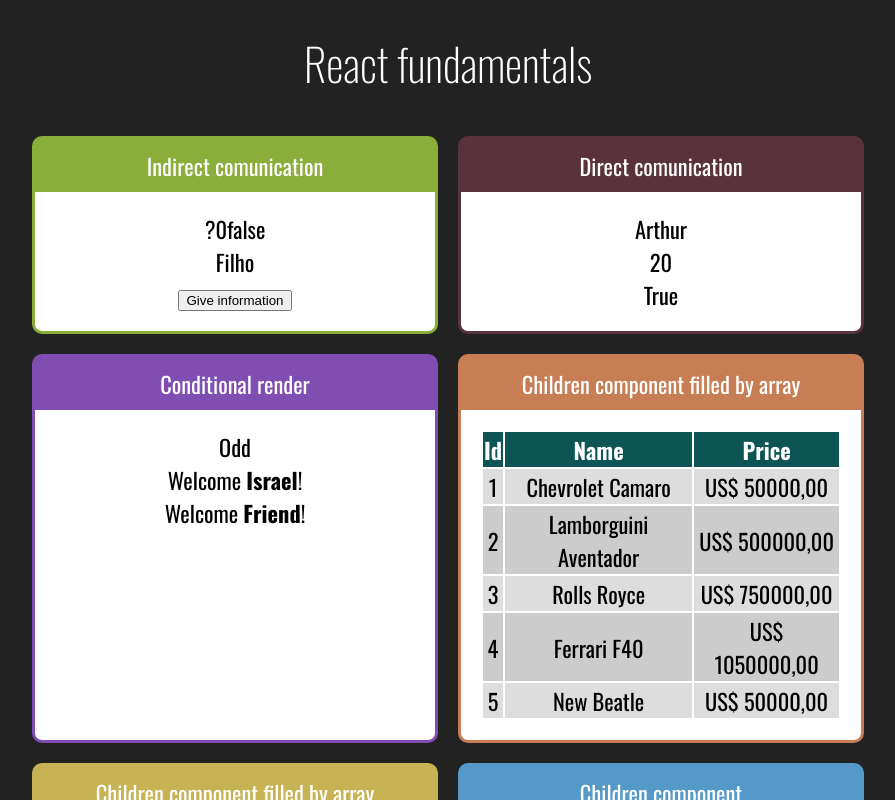
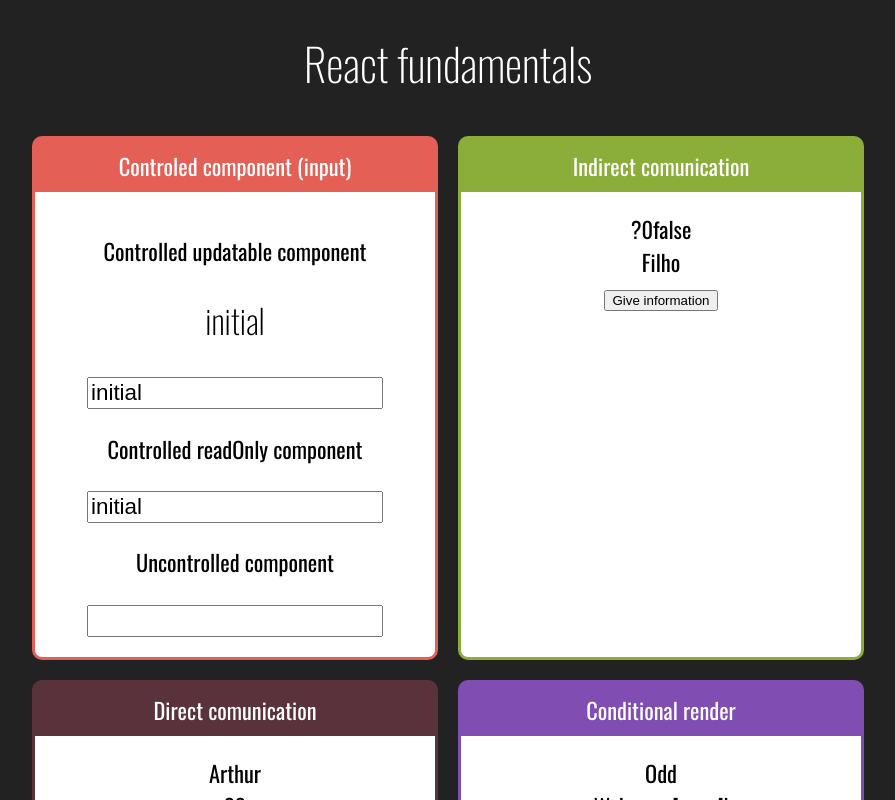
Before and after one commit to LeandroRezendeCoutinho/fundamentos-react, a React (Create React App) app: page / in a window 1280 px wide. Shown: the top 800 px of the page, without its empty margins (192-1087 px from the left). Built offline with nearby package versions, Linux system fonts and the light colour scheme.

Commit message:
add controlled components

```diff
--- a/src/App.jsx
+++ b/src/App.jsx
@@ -12,6 +12,7 @@
 import UserInfo from "./components/conditional/UserInfo";
 import DirectParent from "./components/comunication/DirectParent";
 import IndirectParent from "./components/comunication/IndirectParent";
+import Input from "./components/form/Input";
 
 import "./App.css";
 
@@ -20,6 +21,10 @@
     <h1>React fundamentals</h1>
 
     <div className="Cards">
+      <Card title="Controled component (input)" color="#E45F56">
+        <Input></Input>
+      </Card>
+
       <Card title="Indirect comunication" color="#8BAD39">
         <IndirectParent></IndirectParent>
       </Card>
--- /dev/null
+++ b/src/components/form/Input.css
@@ -0,0 +1,3 @@
+.Input input {
+  font-size: 1.4rem ;
+}
--- /dev/null
+++ b/src/components/form/Input.jsx
@@ -0,0 +1,29 @@
+import React from "react";
+import { useState } from "react";
+import "./Input.css"
+
+export default props => {
+  const [value, setValue] = useState('initial')
+
+  function onChange(event) {
+    setValue(event.target.value)
+  }
+
+  return (
+    <div className="Input">
+      <div>
+        <p>Controlled updatable component</p>
+        <h2>{value}</h2>
+        <input value={value} onChange={onChange} />
+      </div>
+      <div>
+        <p>Controlled readOnly component</p>
+        <input value={value} readOnly />
+      </div>
+      <div>
+        <p>Uncontrolled component</p>
+        <input value={undefined} />
+      </div>
+    </div>
+  )
+}
```
